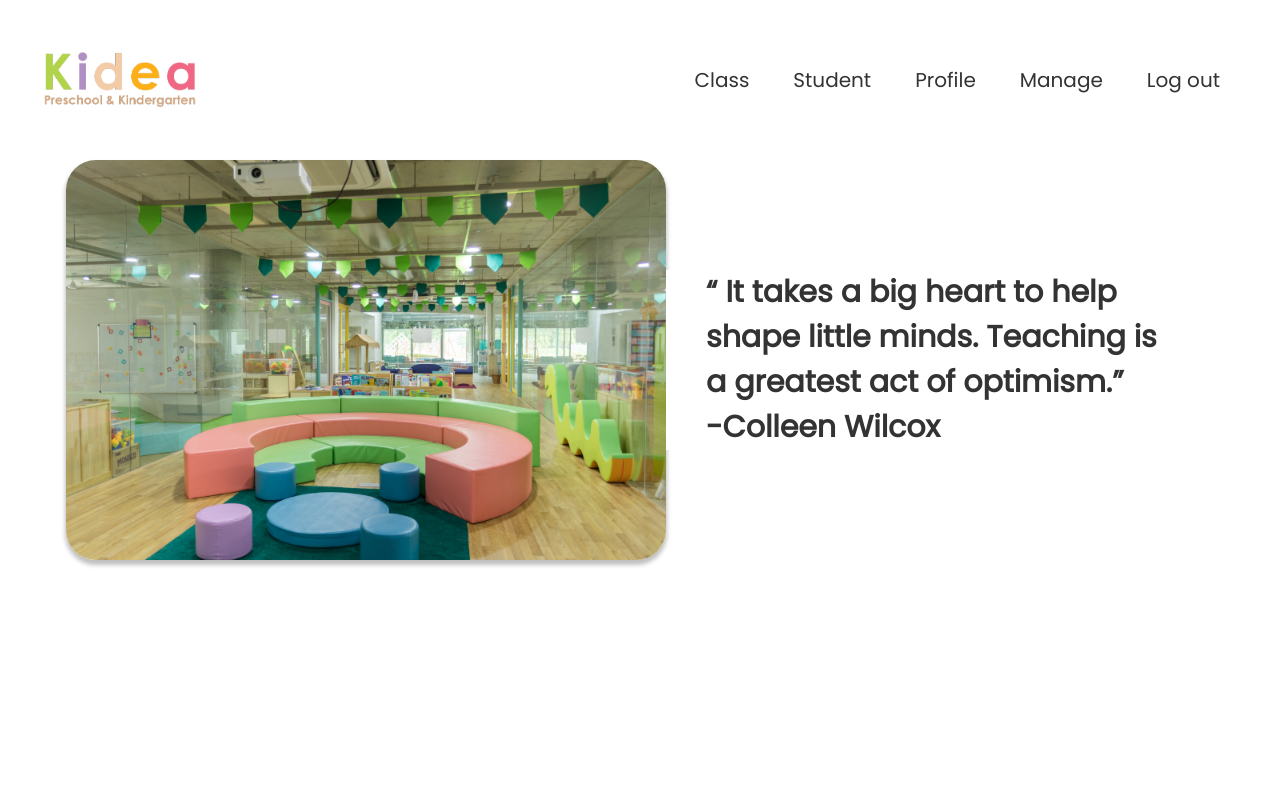
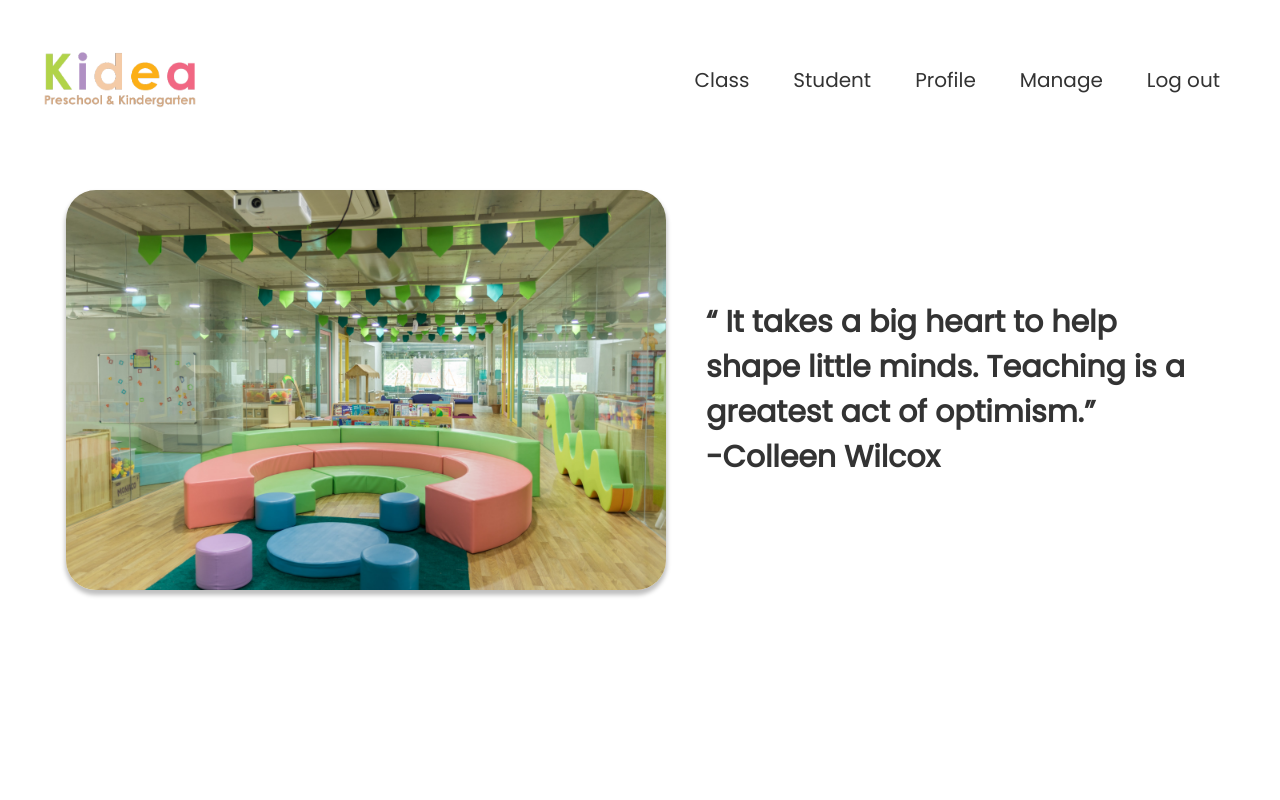
Before and after one commit to dhiyazhfrh/Project-4, a PHP site: the page made by Home -admin.php in a window 1280 px wide. Run offline with PHP 8.4, Linux system fonts and the light colour scheme.

Commit message:
update text

```diff
--- a/Style Home -admin.css
+++ b/Style Home -admin.css
@@ -58,6 +58,7 @@ header{
     display: flex;
     justify-content: space-between;
     align-items: center;
+    margin-top: 30px;
     margin-right: 66px;
     margin-left: 66px;
 }
@@ -71,7 +72,7 @@ header{
 
 .text{
     align-items: flex-end;
-    padding: 0px 40px;
+    margin-left: 40px;
     font-family: 'Poppins', sans-serif;
     font-weight: 500;
     font-size: 20px;
```
